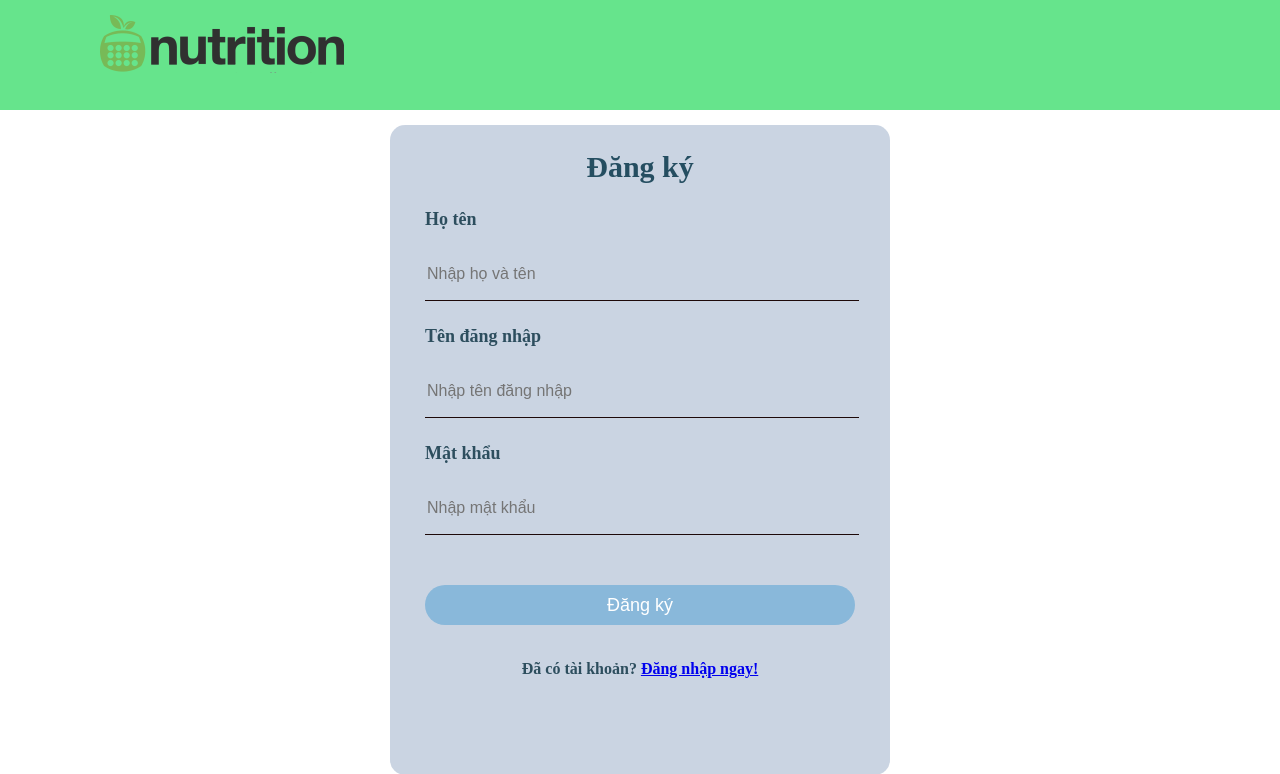
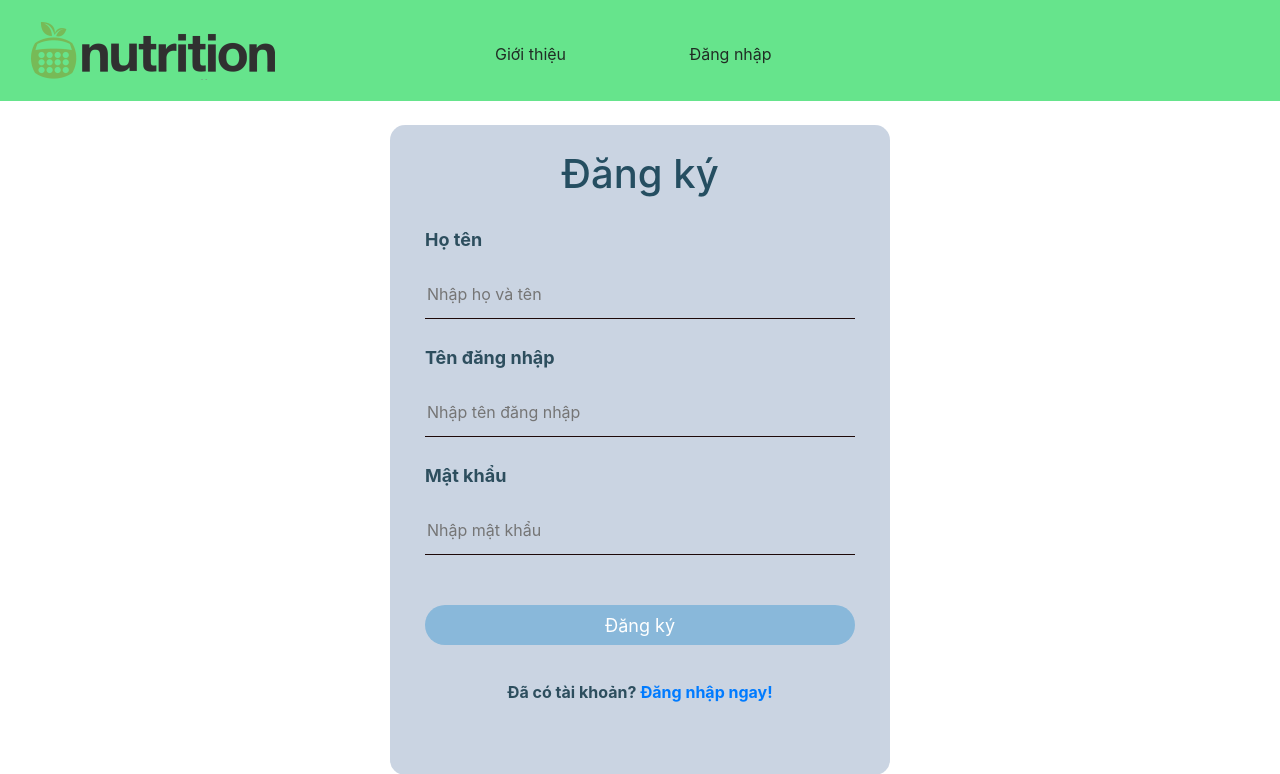
Before and after one commit to xuan123dthhbg/Nutrition-track, a PHP site: page /pages/register.php in a window 1280 px wide. Shown: the top 774 px of the page. Run offline with PHP 8.4, Linux system fonts and the light colour scheme; some libraries are stand-ins or nearby versions; some web fonts are replaced.

Commit message:
Update register.php

```diff
--- a/pages/register.php
+++ b/pages/register.php
@@ -7,22 +7,41 @@
     <meta name="viewport" content="width=device-width, initial-scale=1.0">
     <title>Thông tin dinh dưỡng</title>
     <link rel="stylesheet" href="../css/register.css">
+    <link rel="stylesheet" href="https://maxcdn.bootstrapcdn.com/bootstrap/4.5.0/css/bootstrap.min.css">
+
+
+   <script src="https://maxcdn.bootstrapcdn.com/bootstrap/4.5.0/js/bootstrap.min.js"></script>
+
+
     <script src="https://kit.fontawesome.com/a076d05399.js"></script>
 </head>
 <body>
-    <div class="header grid-container">
-        <a href="../index.php">
-            <div class="header-img"></div></a>
-        <button class="about btn">Giới thiệu</button>
-        <a href="./login.php">
-            <button class="login btn">Đăng nhập</button>
-        </a>
-    </div>
+<div class="header grid-container container-fluid" >
+        <nav class="navbar navbar-expand-sm navbar-light ">
+            <a  class="navbar-brand" href="../index.php">
+            <img src="../img/logo.png" alt="logo" >
+            </a>
+            <button class="navbar-toggler" type="button" data-toggle="collapse" data-target="#navbarSupportedContent" aria-controls="navbarSupportedContent" aria-expanded="false" aria-label="Toggle navigation">
+                    <span class="navbar-toggler-icon"></span>
+            </button>
+        <div class="collapse navbar-collapse" id="navbarSupportedContent"> </div>
+            <ul class="navbar-nav mr-auto mt-2 mt-lg-0">
+
+              <li class="nav-item ">
+                <a class="nav-link active btn " href="#">Giới thiệu  </a>
+              </li>
+              <li class="nav-item ">
+                <a class="nav-link active btn" href="login.php"> Đăng nhập  </a>
+              </li>
+
+            </ul>
+        </nav>
+</div>
 
     <div class="home-body">
         <div class="register-box " >
             <h1>Đăng ký</h1>
-            <form method="post" action="./register_action.php" >
+            <form method="post" action="./userInfor.php" >
                 <p>Họ tên</p>
                 <input type="text" name="name" placeholder="Nhập họ và tên" required>
                 <p>Tên đăng nhập</p>
```
